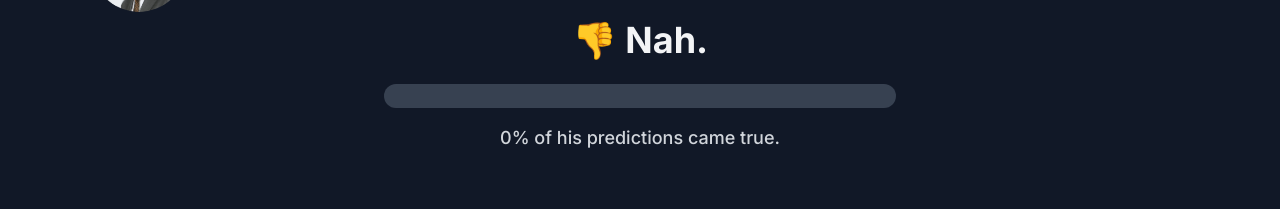
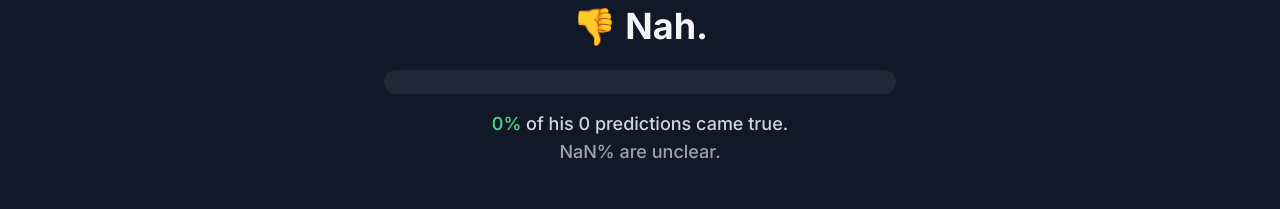
Before and after one commit to jammygrams/chamath, a Next.js app: page / in a window 1280 px wide. Shown: the part 138-347 px from the top of the page. Built offline with nearby package versions, Linux system fonts and the light colour scheme; no server answers; the database is empty.

Commit message:
change header bar

```diff
--- a/components/Header.tsx
+++ b/components/Header.tsx
@@ -82,15 +82,22 @@ export default function Header({ predictions }: HeaderProps) {
       <p className="text-3xl md:text-4xl font-bold mb-6">
         {truthLevel.text}
       </p>
-      <div className="w-full max-w-lg mx-auto bg-gray-700 rounded-full h-6">
+      <div className="w-full max-w-lg mx-auto bg-gray-800 rounded-full h-6 overflow-hidden flex">
         <div
-          className={`h-6 rounded-full transition-all duration-500 ${truthLevel.color}`}
-          style={{ width: `${truthPercentage}%` }}
+          className="h-6 bg-green-400 transition-all duration-500"
+          style={{ width: `${predictions.filter(p => p.decision === true).length / predictions.length * 100}%` }}
+        />
+        <div
+          className="h-6 bg-gray-400 transition-all duration-500"
+          style={{ width: `${predictions.filter(p => p.decision === null).length / predictions.length * 100}%` }}
         />
       </div>
       <div className="text-lg font-medium mt-4">
         <p className="text-gray-300">
-          {truthPercentage.toFixed(0)}% of his predictions came true.
+          <span className="text-green-400">{truthPercentage.toFixed(0)}%</span> of his {predictions.length} predictions came true.
+        </p>
+        <p className="text-gray-400">
+          {(predictions.filter(p => p.decision === null).length / predictions.length * 100).toFixed(0)}% are unclear.
         </p>
       </div>
     </div>
```
